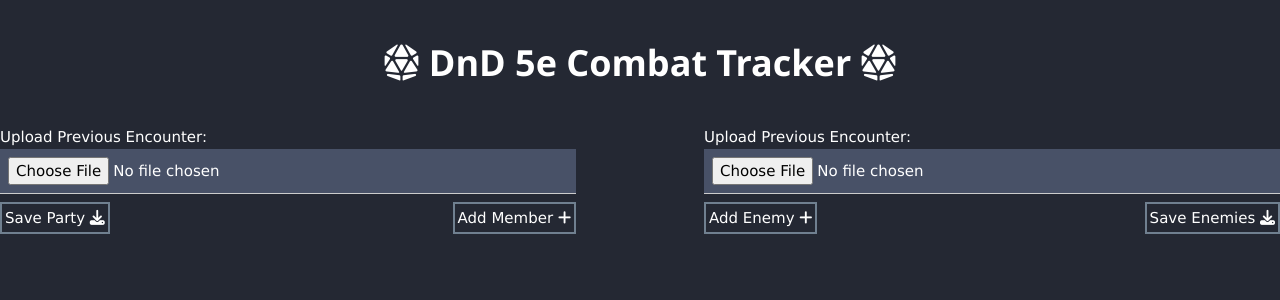
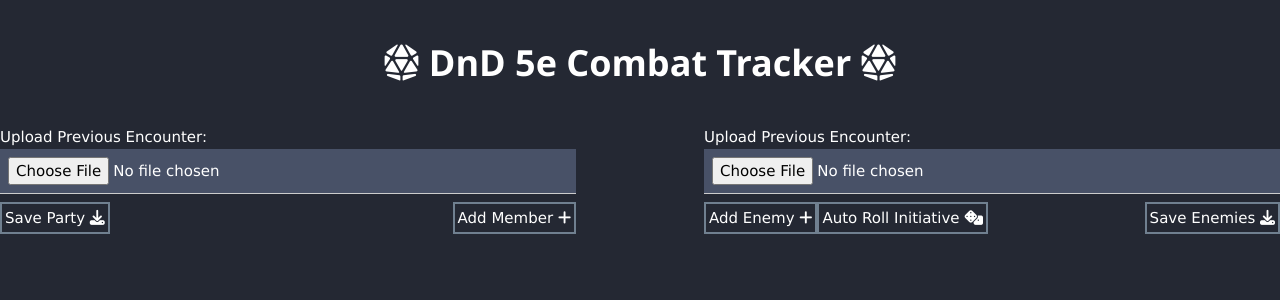
Before and after one commit to gregt114/DnD-5e-Combat-Tracker, a Flask app: page / in a window 1280 px wide. Shown: the top 300 px of the page. Run offline with Flask 2, Linux system fonts and the light colour scheme; some libraries are stand-ins or nearby versions.

Commit message:
wrote auto-roll and sorting function

```diff
--- a/static/js/index.js
+++ b/static/js/index.js
@@ -1,3 +1,8 @@
+
+// Returns random integer in range [min, max]
+function rand_int(min, max) {
+    return Math.floor(Math.random() * (max - min + 1)) + min;
+}
 
 // Returns character object with given data
 function make_character(name, AC, initiative, curHp, maxHp, conditions, notes) {
@@ -126,6 +131,21 @@ function load_side(side) {
     reader.readAsText(file);
 }
 
+// Sorts side(left or right) by initiative
+function sort(side) {
+
+    // Get characters on this side and sort them by decreasing initiative
+    let characters = get_characters(side);
+    characters.sort((a, b) => b.initiative - a.initiative);
+
+    // Remove all cards on the side and put them back in right order
+    let card_area = $("#" + side + " .card-area");
+    card_area.empty();
+    characters.forEach(c => {
+        add_card(side, c);
+    })
+}
+
 // Parses card to determine which conditions it has
 // card: JQuery object representing the card
 function get_conditions(card) {
@@ -222,6 +242,14 @@ $(document).ready(function () {
         load_side("right");
     });
 
+    // Auto-roll button for enemy initiatives
+    $("#enemy-roll").click(() => {
+        $("#right .w3-card").each(function () {
+            let card = $(this);
+            card.find(".initiative-input").val(rand_int(1, 20));
+        });
+    });
+
 
     // Creates event handlers dynamically using event delegation
     // Can't do it normal way since icons haven't been created yet
--- a/templates/index.html
+++ b/templates/index.html
@@ -38,6 +38,8 @@
         <div id="right">
             Upload Previous Encounter: <input id="enemy-load" class="w3-input" type="file" accept=".json">
             <button id="enemy-add" class="w3-button w3-left top-button">Add Enemy <i class="fa fa-plus"></i></button>
+            <button id="enemy-roll" class="w3-button w3-left top-button">Auto Roll Initiative <i
+                    class="fa-solid fa-dice"></i></button>
             <button id="enemy-save" class="w3-button w3-right top-button">Save Enemies <i
                     class="fa-solid fa-download"></i></button>
             <div class="card-area"></div>
```
